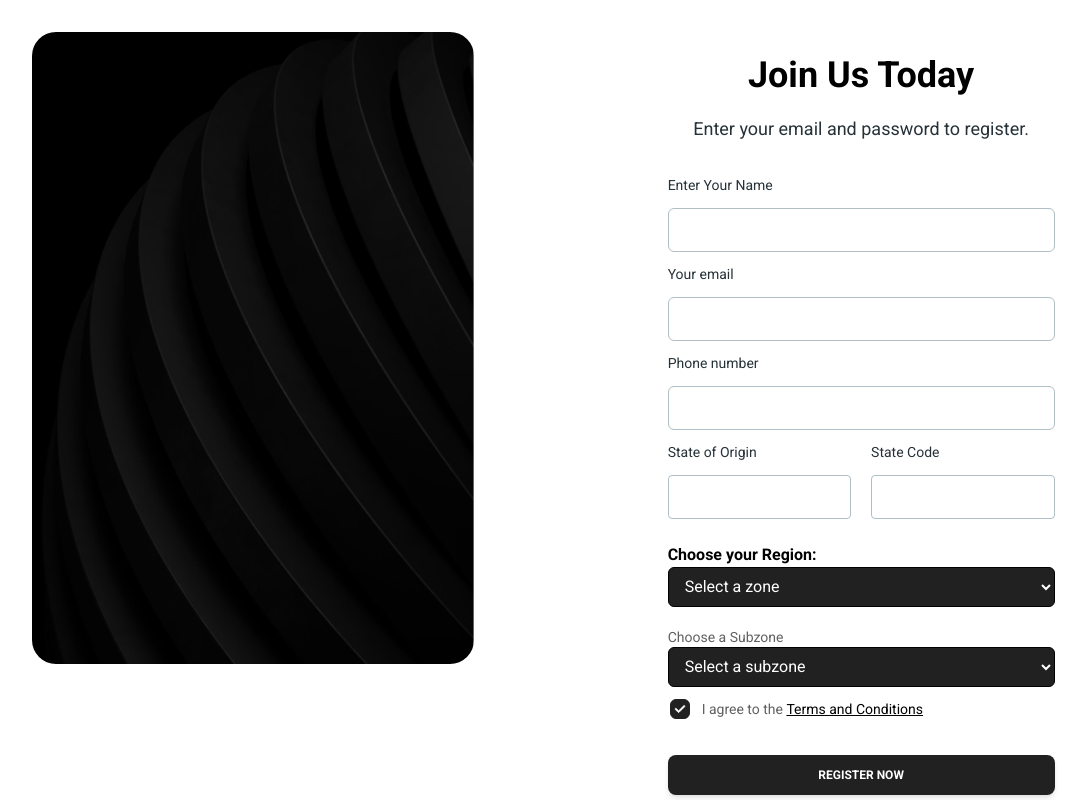
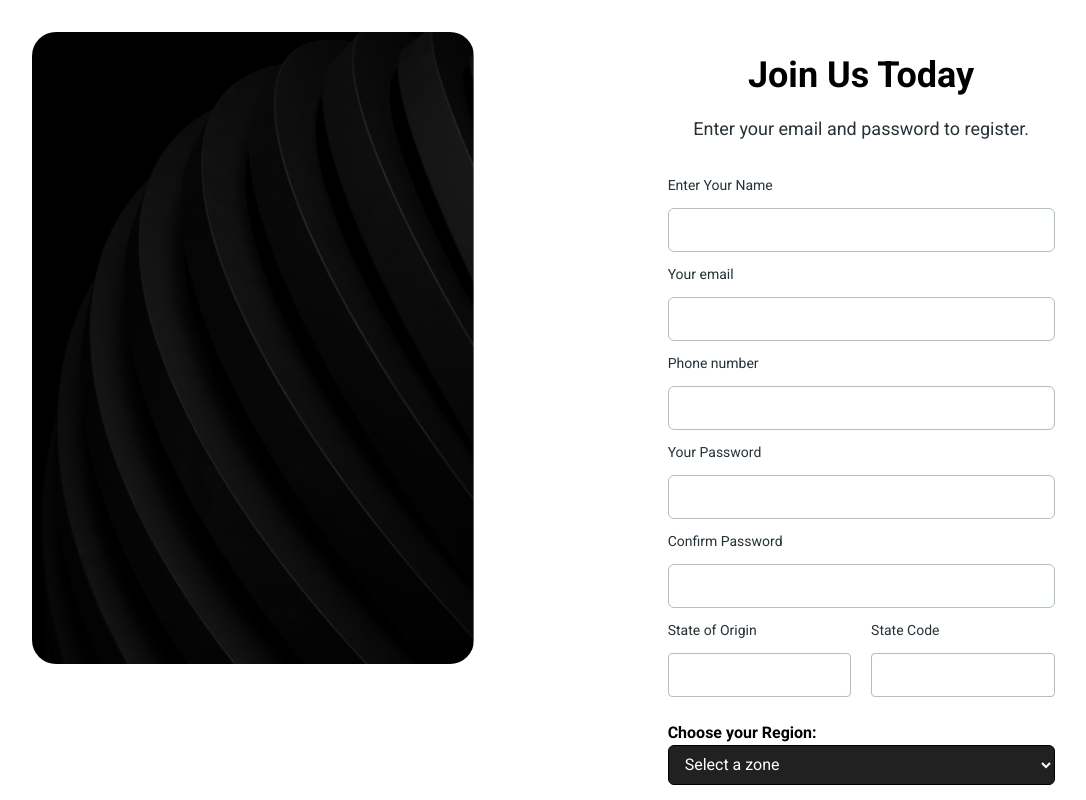
Before and after one commit to sofelaisrael/NCCFIMO, a React (Vite) app: page /sign-up in a window 1280 px wide. Shown: the top 800 px of the page, without its empty margins (0-1086 px from the left). Built offline with nearby package versions, Linux system fonts and the light colour scheme.

Commit message:
added more functionality to the authentication pages

```diff
--- a/src/pages/sign-up.jsx
+++ b/src/pages/sign-up.jsx
@@ -7,9 +7,13 @@ import {
 import { Link } from "react-router-dom";
 import { useEffect, useState } from "react";
 import { RxCaretDown } from "react-icons/rx"
+import { useDispatch } from "react-redux";
+import { register } from "@/Features/User/UserSlice";
 
 
 export function SignUp() {
+
+  const dispatch = useDispatch();
   const sub = [
     {
       zone: 'Owerri Municipal',
@@ -178,19 +182,46 @@ export function SignUp() {
   const [zone, setZone] = useState('');
   const [subZone, setSubZone] = useState('');
   const [terms, setTerms] = useState(true);
+  const [password, setPassword] = useState('')
+  const [confirmPassword, setConfirmPassword] = useState('');
 
   const selectedZoneObj = sub.find(sz => sz.zone === zone);
 
-  const handleClick = () => {
-    console.log({
-      'name': name,
-      'email': email,
-      'number': number,
-      'state': state,
-      'stateCode': stateCode,
-      'zone': zone,
-      'subZone': subZone
-    })
+  const data = {
+    name: name,
+    email: email,
+    number: number,
+    state: state,
+    stateCode: stateCode,
+    zone: zone,
+    subZone: subZone,
+    password: password,
+    password_confirmation: confirmPassword
+  };
+
+  const options = {
+    method: 'POST',
+    headers: {
+      'Content-Type': 'application/json',
+    },
+    body: JSON.stringify(data)
+  };
+
+  const handleClick = async () => {
+   try {
+    const response  = await fetch('http://127.0.0.1:8000/api/register', options)
+
+    if(!response.ok){
+      throw new Error('Network response was not ok ' + response.statusText);
+    }
+
+    const result = await response.json();
+
+    console.log(result);
+
+   } catch (error) {
+    console.error('Error '.error)
+   }
   }
 
   return (
@@ -253,6 +284,40 @@ export function SignUp() {
               }}
               value={number}
               onChange={e => setNumber(e.target.value)}
+            />
+          </div>
+
+          <div className="mb-3 flex flex-col gap-6">
+            <Typography variant="small" color="blue-gray" className="-mb-3 font-medium">
+              Your Password
+            </Typography>
+            <Input
+              size="lg"
+              placeholder="Password"
+              type="password"
+              className=" !border-t-blue-gray-200 focus:!border-t-gray-900 inp"
+              labelProps={{
+                className: "before:content-none after:content-none",
+              }}
+              value={password}
+              onChange={e => setPassword(e.target.value)}
+            />
+          </div>
+
+          <div className="mb-3 flex flex-col gap-6">
+            <Typography variant="small" color="blue-gray" className="-mb-3 font-medium">
+              Confirm Password
+            </Typography>
+            <Input
+              size="lg"
+              placeholder="COnfirm Password"
+              type="password"
+              className=" !border-t-blue-gray-200 focus:!border-t-gray-900 inp"
+              labelProps={{
+                className: "before:content-none after:content-none",
+              }}
+              value={confirmPassword}
+              onChange={e => setConfirmPassword(e.target.value)}
             />
           </div>
 
```
